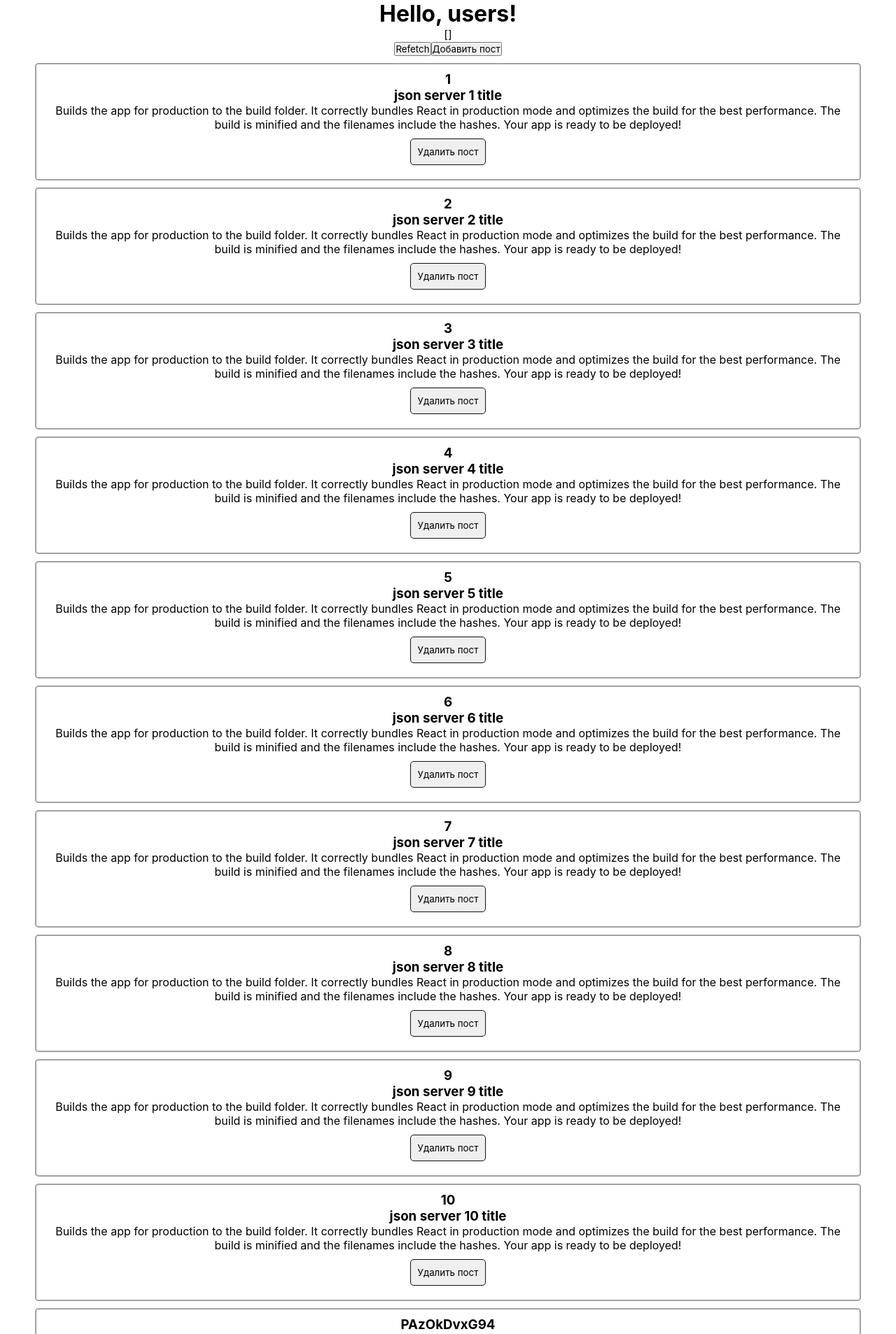
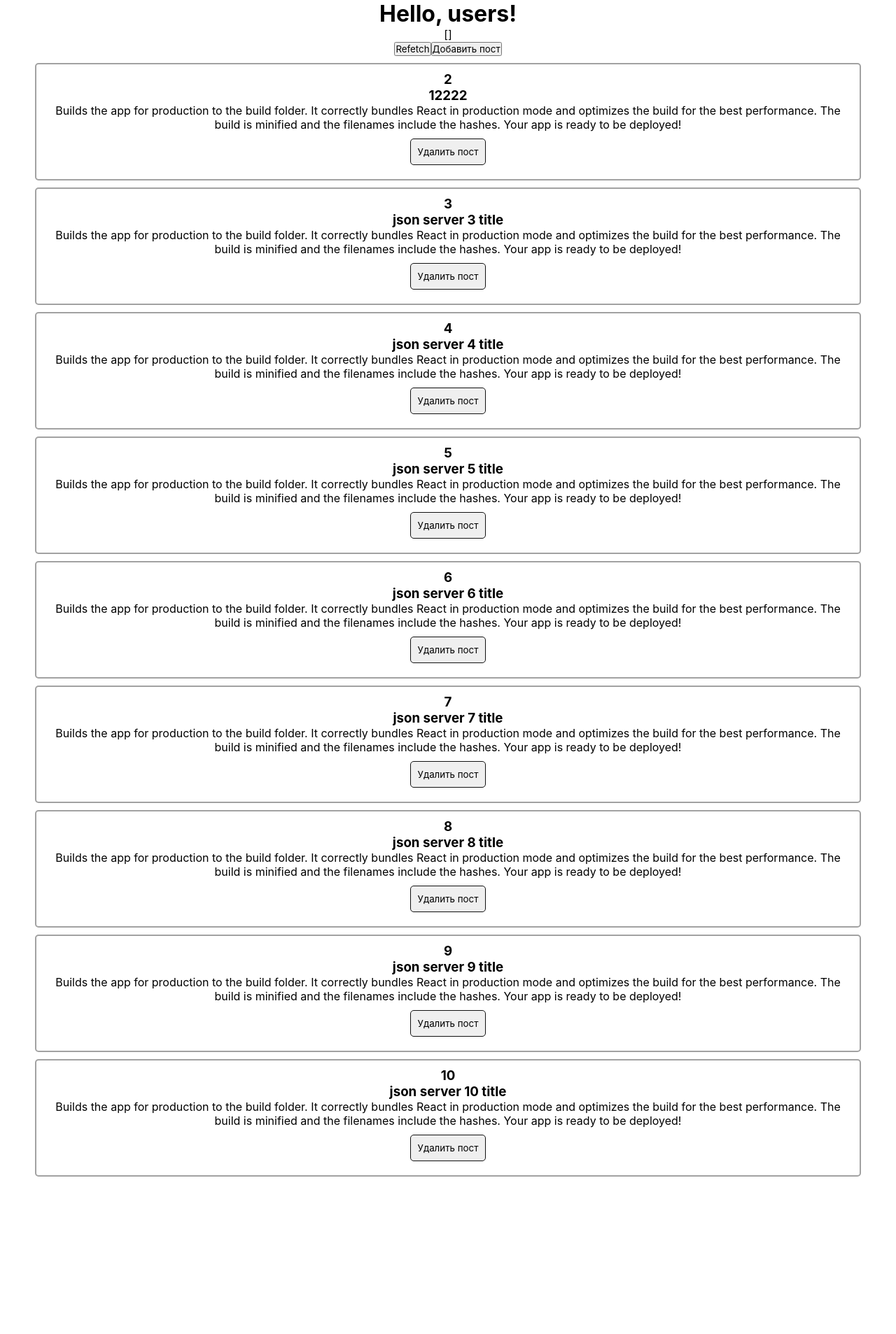
Before and after one commit to alex-zander-0403/redux-advanced, a React (Create React App) app: page / in a window 1280 px wide. Shown: the top 1907 px of the page at 70% size. After the commit the page ends 1692 px from the top, so only its background shows below. Built offline with nearby package versions, Linux system fonts and the light colour scheme; data requests are answered from the project's data file.

Commit message:
add update & delete fn

```diff
--- a/db.json
+++ b/db.json
@@ -1,13 +1,8 @@
 {
   "posts": [
     {
-      "id": "1",
-      "title": "json server 1 title",
-      "body": "Builds the app for production to the build folder. It correctly bundles React in production mode and optimizes the build for the best performance. The build is minified and the filenames include the hashes. Your app is ready to be deployed!"
-    },
-    {
       "id": "2",
-      "title": "json server 2 title",
+      "title": "12222",
       "body": "Builds the app for production to the build folder. It correctly bundles React in production mode and optimizes the build for the best performance. The build is minified and the filenames include the hashes. Your app is ready to be deployed!"
     },
     {
@@ -49,16 +44,6 @@
       "id": "10",
       "title": "json server 10 title",
       "body": "Builds the app for production to the build folder. It correctly bundles React in production mode and optimizes the build for the best performance. The build is minified and the filenames include the hashes. Your app is ready to be deployed!"
-    },
-    {
-      "title": "123",
-      "body": "123",
-      "id": "PAzOkDvxG94"
-    },
-    {
-      "title": "444",
-      "body": "444",
-      "id": "nLtCzCcuEGI"
     }
   ],
   "comments": [
--- a/src/components/PostContainer/PostContainer.tsx
+++ b/src/components/PostContainer/PostContainer.tsx
@@ -4,6 +4,7 @@ import { IPost } from "../../models/IPost";
 
 //
 export function PostContainer() {
+  //
   const {
     data: posts,
     isLoading,
@@ -11,11 +12,32 @@ export function PostContainer() {
     refetch,
   } = postAPI.useFetchAllPostsQuery(5);
 
-  const [createPost, {}] = postAPI.useCreatePostMutation();
+  //
+  const [createPost, { error: createError, isLoading: createIsLoading }] =
+    postAPI.useCreatePostMutation();
 
+  //
+  const [updatePost, {}] = postAPI.useUpdatePostMutation();
+
+  //
+  const [deletePost, {}] = postAPI.useDeletePostMutation();
+
+  // -----------------------
+
+  // обертка для postAPI/createPost
   const handleCreate = async () => {
     const title = prompt();
     await createPost({ title, body: title } as IPost);
+  };
+
+  // обертка для postAPI/updatePost
+  const handleUpdate = async (post: IPost) => {
+    await updatePost(post);
+  };
+
+  // обертка для postAPI/deletePost
+  const handleDelete = async (post: IPost) => {
+    await deletePost(post);
   };
 
   return (
@@ -26,7 +48,16 @@ export function PostContainer() {
       <button onClick={() => refetch()}>Refetch</button>
 
       <button onClick={handleCreate}>Добавить пост</button>
-      {posts && posts.map((post) => <PostItem key={post.id} post={post} />)}
+
+      {posts &&
+        posts.map((post) => (
+          <PostItem
+            key={post.id}
+            post={post}
+            update={handleUpdate}
+            remove={handleDelete}
+          />
+        ))}
     </div>
   );
 }
--- a/src/components/PostItem/PostItem.tsx
+++ b/src/components/PostItem/PostItem.tsx
@@ -1,20 +1,36 @@
+import React from "react";
 import { IPost } from "../../models/IPost";
 
 interface PostItemProps {
   post: IPost;
+  update: (post: IPost) => void;
+  remove: (post: IPost) => void;
 }
 
 //
-export function PostItem({ post }: PostItemProps) {
+export function PostItem({ post, update, remove }: PostItemProps) {
+  //
+  const handleUpdate = (event: React.MouseEvent) => {
+    const title = prompt() || "";
+    update({ ...post, title });
+  };
+
+  const handleRemove = (event: React.MouseEvent) => {
+    event.stopPropagation();
+    remove(post);
+  };
+
   return (
-    <div className="post-item">
+    <div className="post-item" onClick={handleUpdate}>
       <div>
         <h3>{post.id}</h3>
         <h3>{post.title}</h3>
       </div>
 
       <p>{post.body}</p>
-      <button className="post-item-delete-button">Удалить пост</button>
+      <button className="post-item-delete-button" onClick={handleRemove}>
+        Удалить пост
+      </button>
     </div>
   );
 }
--- a/src/services/PostService.ts
+++ b/src/services/PostService.ts
@@ -3,20 +3,16 @@ import { IPost } from "../models/IPost";
 
 //
 export const postAPI = createApi({
-  // Уникальное имя для этого API в глобальном store
   reducerPath: "postApi",
-
-  // Базовая конфигурация для всех запросов (query)
   baseQuery: fetchBaseQuery({
     baseUrl: "http://localhost:5000",
   }),
-
-  // 1 - ОБЪЯВЛЯЕМ ТЕГИ: какие типы данных у нас есть
   tagTypes: ["Post"],
 
-  // эндпоинт для получения данных (query-get, mutation-POST/PUT/DELETE)
   endpoints: (build) => ({
-    // GET запрос
+    //
+    // GET -------------------
+
     fetchAllPosts: build.query<IPost[], number>({
       query: (limit = 3) => ({
         url: `/posts`,
@@ -25,12 +21,11 @@ export const postAPI = createApi({
         // },
       }),
 
-      // 2 - QUERY: получаем данные и указываем к какому тегу они относятся
-      // RTK Query сохраняет данные и помечает их тегом "Post"
       providesTags: (result) => ["Post"],
     }),
 
-    // post
+    // POST -------------------
+
     createPost: build.mutation<IPost, IPost>({
       query: (newPost) => ({
         url: `/posts`,
@@ -38,13 +33,29 @@ export const postAPI = createApi({
         body: newPost,
       }),
 
-      // 3. MUTATION: изменяем данные и указываем какие теги нужно обновить
-      // RTK Query видит устаревшие данные с тегом 'Post' и удаляет их из кеша
+      invalidatesTags: ["Post"],
+    }),
+
+    // UPDATE -------------------
+
+    updatePost: build.mutation<IPost, IPost>({
+      query: (updatedPost) => ({
+        url: `/posts/${updatedPost.id}`,
+        method: "PUT",
+        body: updatedPost,
+      }),
+
+      invalidatesTags: ["Post"],
+    }),
+
+    // DELETE -------------------
+    deletePost: build.mutation<IPost, IPost>({
+      query: (postForDelete) => ({
+        url: `/posts/${postForDelete.id}`,
+        method: "DELETE",
+      }),
+
       invalidatesTags: ["Post"],
     }),
   }),
 });
-
-// <IPost[], number>
-// первый арг - что возвращаем
-// второй - что будет принимать сгенерированный хук
```
